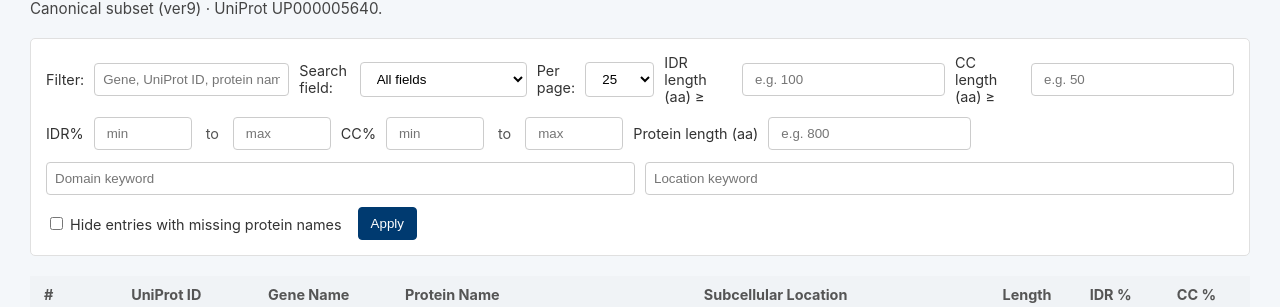
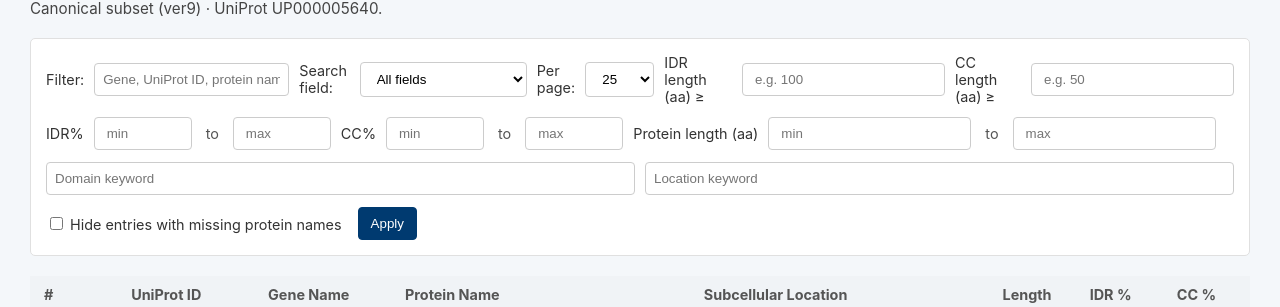
Before and after one commit to kdmtakumi/IDR-CC-webviewer, a Flask app: page /canonical/ in a window 1280 px wide. Shown: the part 174-481 px from the top of the page. Run offline with Flask 3, Linux system fonts and the light colour scheme; the visitor is signed in with stand-in values (Sample User, id 1); data that the repository does not hold is empty; some libraries are stand-ins or nearby versions.

Commit message:
Support protein length min-max filter

```diff
--- a/webviewer/app.py
+++ b/webviewer/app.py
@@ -178,6 +178,7 @@ def build_filter_conditions(
     min_idr_length: Optional[int],
     min_cc_length: Optional[int],
     min_protein_length: Optional[int],
+    max_protein_length: Optional[int],
     min_idr_pct: Optional[float],
     max_idr_pct: Optional[float],
     min_cc_pct: Optional[float],
@@ -209,6 +210,10 @@ def build_filter_conditions(
     if min_protein_length is not None:
         clauses.append(f"COALESCE({alias}.sequence_length, 0) >= %s")
         params.append(min_protein_length)
+
+    if max_protein_length is not None:
+        clauses.append(f"COALESCE({alias}.sequence_length, 0) <= %s")
+        params.append(max_protein_length)
 
     if min_idr_pct is not None:
         clauses.append(f"COALESCE({alias}.idr_percentage, 0) >= %s")
@@ -306,6 +311,7 @@ def fetch_protein_page(
         min_idr_length,
         min_cc_length,
         min_protein_length,
+        max_protein_length,
         min_idr_pct,
         max_idr_pct,
         min_cc_pct,
@@ -320,6 +326,7 @@ def fetch_protein_page(
         min_idr_length,
         min_cc_length,
         min_protein_length,
+        max_protein_length,
         min_idr_pct,
         max_idr_pct,
         min_cc_pct,
@@ -456,6 +463,7 @@ def extract_filters() -> Tuple[Any, ...]:
     min_idr_length = parse_int_param("idr_min")
     min_cc_length = parse_int_param("cc_min")
     min_protein_length = parse_int_param("protein_len_min")
+    max_protein_length = parse_int_param("protein_len_max")
     min_idr_pct = parse_float_param("idr_pct_min")
     max_idr_pct = parse_float_param("idr_pct_max")
     min_cc_pct = parse_float_param("cc_pct_min")
@@ -469,6 +477,7 @@ def extract_filters() -> Tuple[Any, ...]:
         min_idr_length,
         min_cc_length,
         min_protein_length,
+        max_protein_length,
         min_idr_pct,
         max_idr_pct,
         min_cc_pct,
@@ -549,6 +558,7 @@ def index():
         idr_min,
         cc_min,
         protein_len_min,
+        protein_len_max,
         idr_pct_min,
         idr_pct_max,
         cc_pct_min,
@@ -571,6 +581,7 @@ def index():
             idr_min=idr_min if idr_min is not None else None,
             cc_min=cc_min if cc_min is not None else None,
             protein_len_min=protein_len_min if protein_len_min is not None else None,
+            protein_len_max=protein_len_max if protein_len_max is not None else None,
             idr_pct_min=idr_pct_min if idr_pct_min is not None else None,
             idr_pct_max=idr_pct_max if idr_pct_max is not None else None,
             cc_pct_min=cc_pct_min if cc_pct_min is not None else None,
@@ -594,6 +605,7 @@ def index():
         idr_min=idr_min,
         cc_min=cc_min,
         protein_len_min=protein_len_min,
+        protein_len_max=protein_len_max,
         idr_pct_min=idr_pct_min,
         idr_pct_max=idr_pct_max,
         cc_pct_min=cc_pct_min,
@@ -629,6 +641,7 @@ def canonical_index():
         idr_min,
         cc_min,
         protein_len_min,
+        protein_len_max,
         idr_pct_min,
         idr_pct_max,
         cc_pct_min,
@@ -651,6 +664,7 @@ def canonical_index():
             idr_min=idr_min if idr_min is not None else None,
             cc_min=cc_min if cc_min is not None else None,
             protein_len_min=protein_len_min if protein_len_min is not None else None,
+            protein_len_max=protein_len_max if protein_len_max is not None else None,
             idr_pct_min=idr_pct_min if idr_pct_min is not None else None,
             idr_pct_max=idr_pct_max if idr_pct_max is not None else None,
             cc_pct_min=cc_pct_min if cc_pct_min is not None else None,
@@ -674,6 +688,7 @@ def canonical_index():
         idr_min=idr_min,
         cc_min=cc_min,
         protein_len_min=protein_len_min,
+        protein_len_max=protein_len_max,
         idr_pct_min=idr_pct_min,
         idr_pct_max=idr_pct_max,
         cc_pct_min=cc_pct_min,
--- a/webviewer/templates/index.html
+++ b/webviewer/templates/index.html
@@ -109,7 +109,16 @@
           name="protein_len_min"
           min="0"
           value="{{ protein_len_min if protein_len_min is not none else '' }}"
-          placeholder="e.g. 800"
+          placeholder="min"
+        />
+        <span class="range-separator">to</span>
+        <input
+          type="number"
+          id="protein_len_max"
+          name="protein_len_max"
+          min="0"
+          value="{{ protein_len_max if protein_len_max is not none else '' }}"
+          placeholder="max"
         />
       </div>
       <div class="filter-row filter-row-keywords">
@@ -140,7 +149,7 @@
           Hide entries with missing protein names
         </label>
         <button type="submit">Apply</button>
-        {% if search or (search_mode and search_mode != 'all') or hide_missing_protein or idr_min is not none or cc_min is not none or protein_len_min is not none or idr_pct_min is not none or idr_pct_max is not none or cc_pct_min is not none or cc_pct_max is not none or (domain_term or location_term) or per_page != 25 %}
+        {% if search or (search_mode and search_mode != 'all') or hide_missing_protein or idr_min is not none or cc_min is not none or protein_len_min is not none or protein_len_max is not none or idr_pct_min is not none or idr_pct_max is not none or cc_pct_min is not none or cc_pct_max is not none or (domain_term or location_term) or per_page != 25 %}
           <a class="clear-filter" href="{{ form_action or url_for('index') }}">Clear</a>
         {% endif %}
       </div>
```
